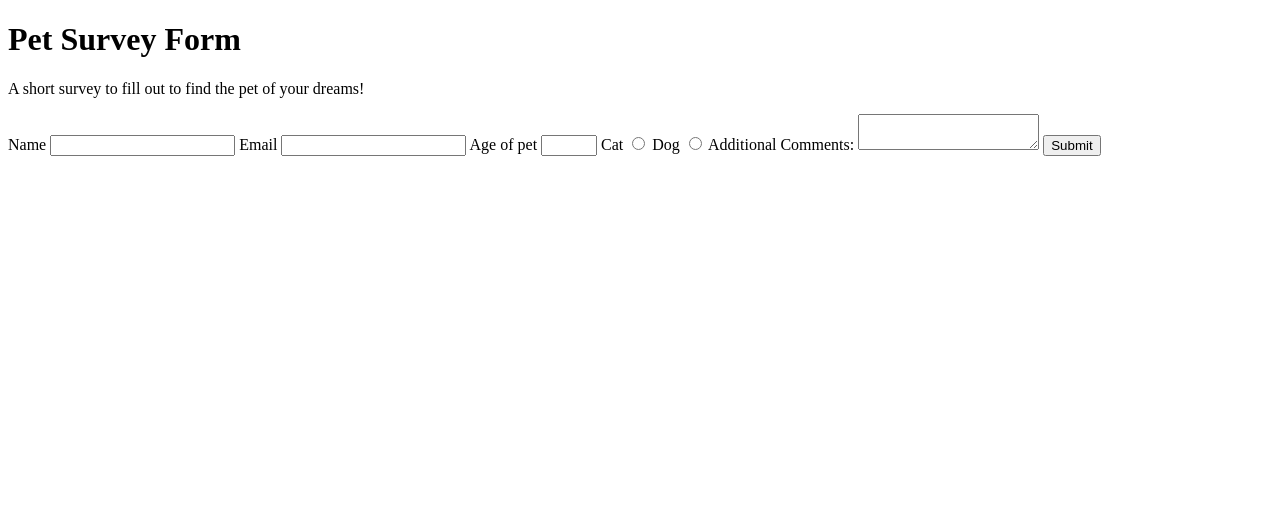
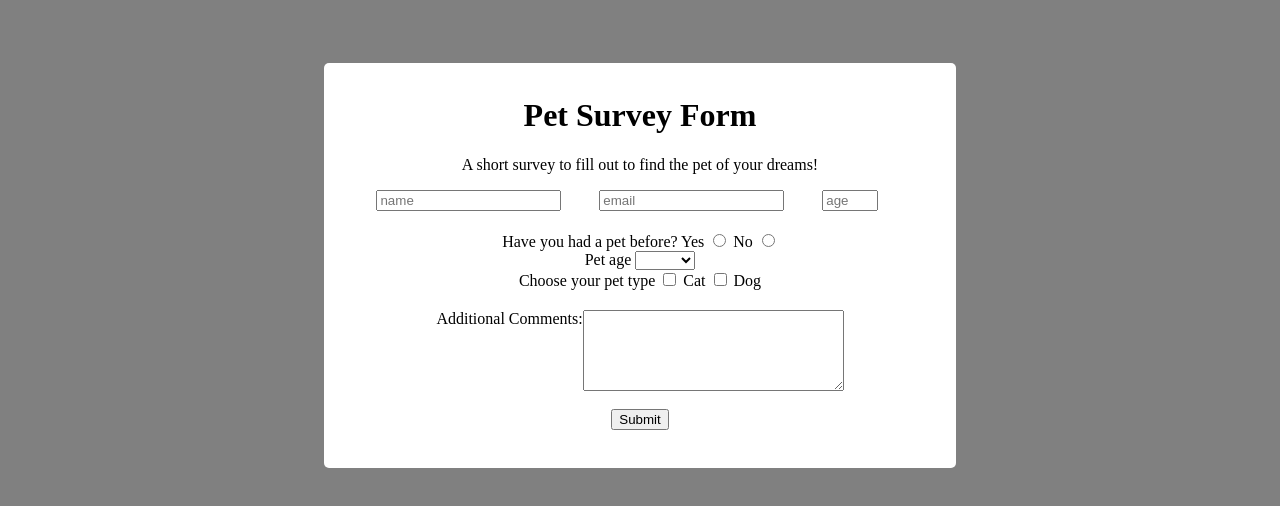
Before and after one commit to nmagera07/freecodecamp-projects, a plain HTML site: page responsive-projects/survey-form/survey.html in a window 1280 px wide. Drawn offline with Linux system fonts and the light colour scheme.

Commit message:
some styling for form is complete

```diff
--- a/responsive-projects/survey-form/survey.css
+++ b/responsive-projects/survey-form/survey.css
@@ -0,0 +1,51 @@
+body {
+    background: gray;
+}
+
+.container {
+    background: white;
+    width: 50%;
+    margin: 5% auto;
+    border-radius: 5px;
+    padding-top: 1%;
+    padding-bottom: 3%;
+}
+
+#title {
+    text-align: center;
+}
+
+#description {
+    text-align: center;
+}
+
+.section-1 {
+    display: flex;
+    justify-content: center;
+
+}
+
+.section-1 label {
+    margin-right: 1%;
+}
+
+.section-1 input {
+    margin-right: 5%;
+}
+
+.section-2 {
+    display: flex;
+    flex-direction: column;
+    align-items: center;
+    margin: 20px;
+}
+
+.section-3 {
+    display: flex;
+    justify-content: center;
+}
+
+.button {
+    display: flex;
+    justify-content: center;
+}
--- a/responsive-projects/survey-form/survey.html
+++ b/responsive-projects/survey-form/survey.html
@@ -3,36 +3,67 @@
 <head>
     <meta charset="UTF-8">
     <meta name="viewport" content="width=device-width, initial-scale=1.0">
+    <link rel="stylesheet" href="survey.css">
     <title>Survey</title>
 </head>
+
 <body>
-    <div class="container">
+    <main class="container">
         <h1 id="title">Pet Survey Form</h1>
         <p id="description">A short survey to fill out to find the pet of your dreams!</p>
 
         <div>
             <form id="survey-form">
-                <label for="name-label">Name</label>
-                <input type="text" id="name-label" name="name">
+                <div class="section-1">
+                    <label for="name" id="name-label"></label>
+                    <input type="text" id="name" name="name" placeholder="name" required>
 
-                <label for="email-label">Email</label>
-                <input type="text" id="email-label" name="email">
+                    <label for="email" id="email-label"></label>
+                    <input type="email" id="email" name="email" placeholder="email" required>
 
-                <label for="number-label">Age of pet</label>
-                <input type="number" id="number-label" name="age" min=1 max=10>
+                    <label for="number" id="number-label"></label>
+                    <input type="number" id="number" name="age" min=1 max=10 placeholder="age" required>
+                </div>
+                <div class="section-2">
+                    <div class="previous-pet">
+                        <label for="previous-pet">Have you had a pet before?</label>
 
-                <label for="dropdown">Cat</label>
-                <input type="radio" id="dropdown" name="pet-type" value="cat">
+                        <label for="previous-pet">Yes</label>
+                        <input type="radio" id="previous-pet" name="previous-pet" value="Yes">
+                        <label for="previous-pet">No</label>
+                        <input type="radio" id="previous-pet" name="previous-pet" value="No">
+                    </div>
 
-                <label for="dropdown">Dog</label>
-                <input type="radio" id="dropdown" name="pet-type" value="dog">
+                    <div class="pet-age">
+                        <label for="dropdown">Pet age</label>
+                        <select id="dropdown" name="pet-age">
+                            <option value="none"></option>
+                            <option value="baby">Baby</option>
+                            <option value="young">Young</option>
+                            <option value="adult">Adult</option>
+                            <option value="elder">Elder</option>
+                        </select>
+                    </div>
 
-                <label for="textarea">Additional Comments: </label>
-                <textarea></textarea>
+                    <div class="pet-type">
+                        <label for="pet-type">Choose your pet type</label>
+                        <input type="checkbox" id="pet-type" name="cat" value="cat">
+                        <label for="pet-type">Cat</label>
+                        <input type="checkbox" id="pet-type" name="dog" value="dog">
+                        <label for="pet-type">Dog</label>
+                    </div>
+                </div>
 
-                <button type="submit" id="submit">Submit</button>
+                <div class="section-3">
+                    <label for="textarea">Additional Comments: </label>
+                    <textarea name="comments" rows="5" cols="30"></textarea>
+                </div>
+                <br>
+                <div class="button">
+                    <button type="submit" id="submit">Submit</button>
+                </div>
             </form>
         </div>
-    </div>
+    </main>
 </body>
 </html>
```
